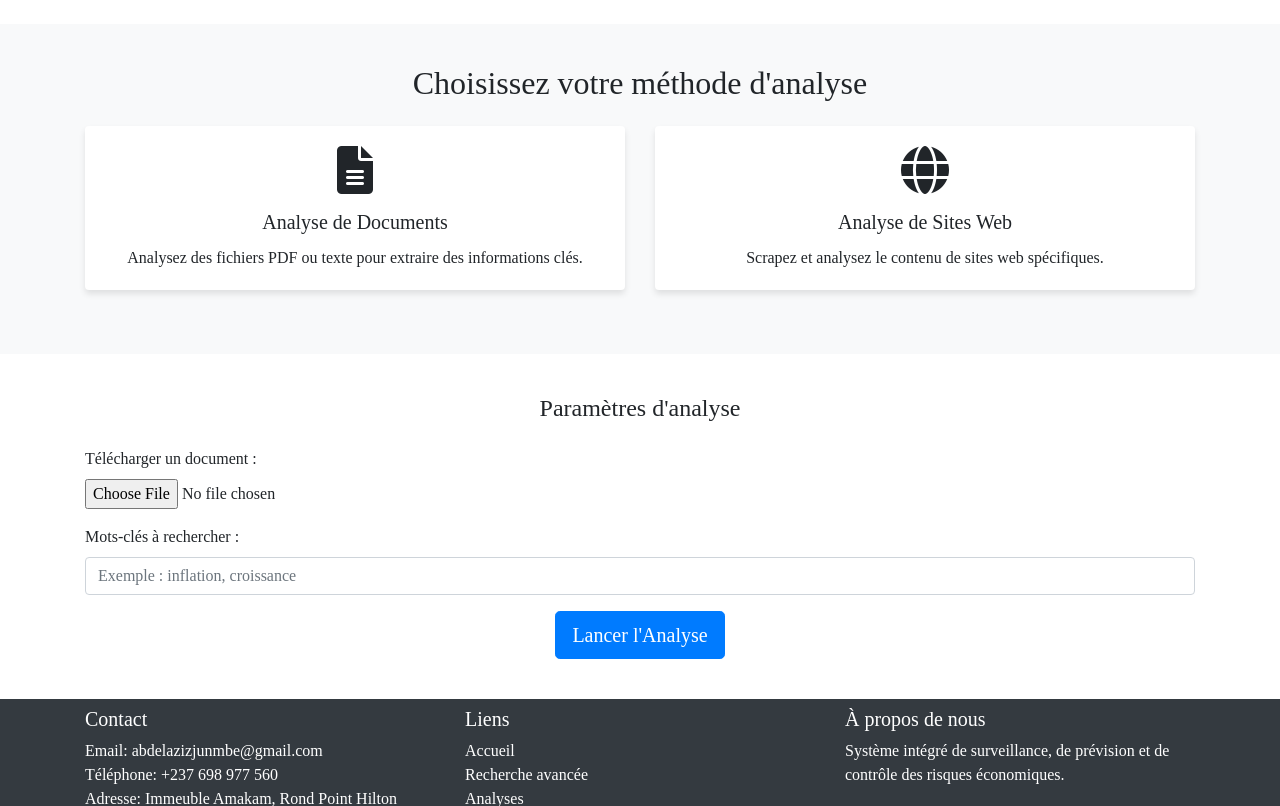
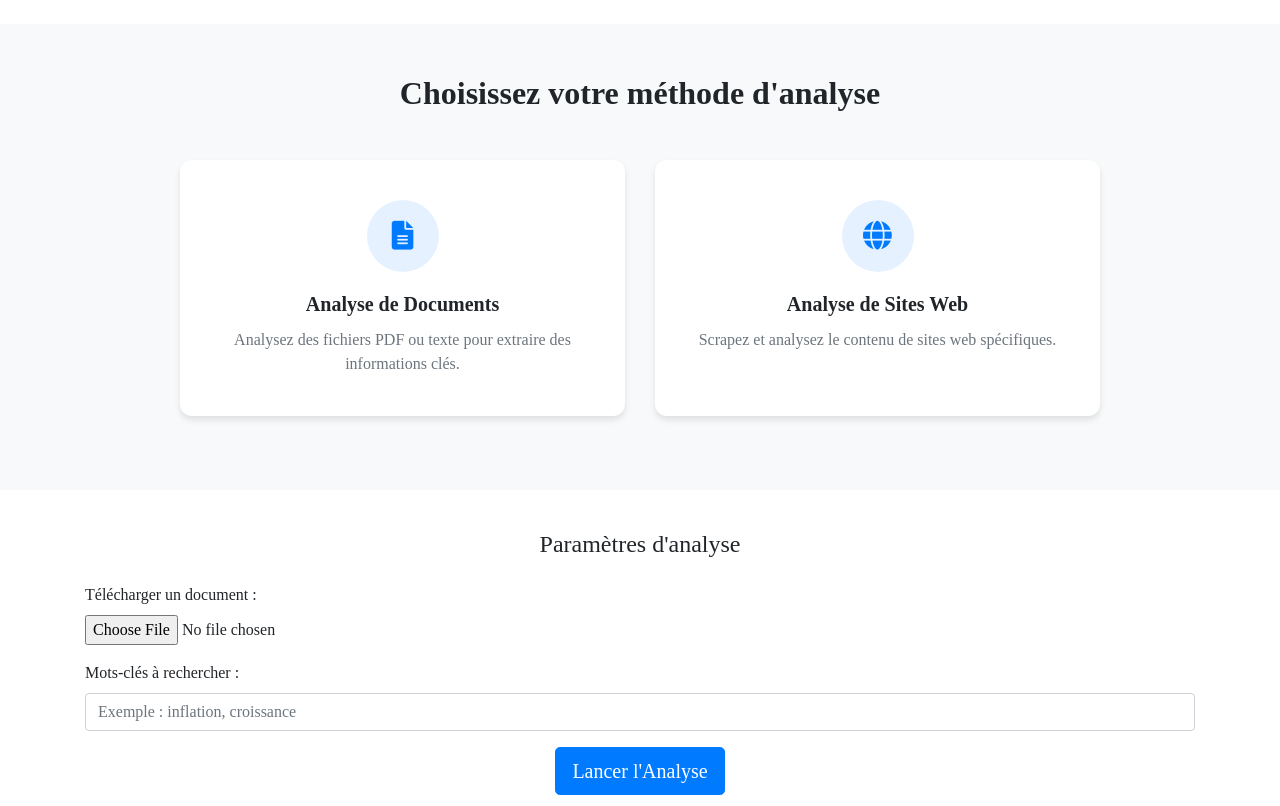
Before and after one commit to Lorel12/opesc_projet, a Flask app: page /previsions in a window 1280 px wide. Shown: the part 56-862 px from the top of the page. Run offline with Flask 3, Linux system fonts and the light colour scheme; the visitor is signed in with stand-in values (Sample User, id 1); some libraries are stand-ins or nearby versions.

Commit message:
previsions.html, stylePrevisions.css: corrige les cartes de choix d'analyse
Les icônes (fa-file-alt, fa-globe) n'avaient jamais la classe
.analysis-option-icon qui leur donne leur couleur bleue : elles
s'affichaient en noir plat, plates et sans hiérarchie visuelle par
rapport au reste du site. Ajoute un badge circulaire bleu clair
derrière chaque icône (même traitement que les feature-cards de
l'accueil), renforce le titre, adoucit le survol. Retire aussi la
règle de survol dupliquée dans un <style> inline qui entrait en
conflit avec celle de la feuille de style externe.

Co-Authored-By: Claude Sonnet 5 <noreply@anthropic.com>

```diff
--- a/static/css/stylePrevisions.css
+++ b/static/css/stylePrevisions.css
@@ -12,24 +12,55 @@ h2{
     text-align: center;
 }
 .analysis-options {
-    padding: 40px 0;
+    padding: 50px 0;
     background-color: #f8f9fa;
+}
+
+.analysis-options h2 {
+    font-weight: 700;
 }
 
 .analysis-option-card {
     border: none;
+    border-radius: 12px;
     box-shadow: 0 4px 6px rgba(0, 0, 0, 0.1);
-    transition: transform 0.2s;
+    transition: transform 0.2s, box-shadow 0.2s;
+    cursor: pointer;
 }
 
 .analysis-option-card:hover {
-    transform: translateY(-5px);
+    transform: translateY(-6px);
+    box-shadow: 0 10px 20px rgba(0, 0, 0, 0.12);
+}
+
+.analysis-option-card .card-body {
+    padding: 40px 30px;
+}
+
+.analysis-option-icon-wrapper {
+    width: 72px;
+    height: 72px;
+    border-radius: 50%;
+    background-color: rgba(0, 123, 255, 0.1);
+    display: flex;
+    align-items: center;
+    justify-content: center;
+    margin: 0 auto 20px;
 }
 
 .analysis-option-icon {
-    font-size: 2rem;
+    font-size: 1.8rem;
     color: #007bff;
-    margin-bottom: 20px;
+}
+
+.analysis-option-card .card-title {
+    font-weight: 700;
+    margin-bottom: 12px;
+}
+
+.analysis-option-card .card-text {
+    color: #6c757d;
+    margin-bottom: 0;
 }
 
 .analysis-form-section {
--- a/templates/previsions.html
+++ b/templates/previsions.html
@@ -8,10 +8,6 @@
   <link rel="stylesheet" href="{{ url_for('static', filename='css/stylePrevisions.css') }}">
   <link href="https://fonts.googleapis.com/css2?family=Roboto:wght@400;500;700&display=swap" rel="stylesheet">
   <link rel="stylesheet" href="https://cdnjs.cloudflare.com/ajax/libs/font-awesome/6.0.0/css/all.min.css">
-  <style>
-    .analysis-option-card { cursor: pointer; transition: transform 0.2s; }
-    .analysis-option-card:hover { transform: scale(1.05); }
-  </style>
 </head>
 <body>
   <header>
@@ -38,21 +34,25 @@
   <main class="mt-4">
     <section class="analysis-options">
       <div class="container">
-        <h2 class="text-center mb-4">Choisissez votre méthode d'analyse</h2>
-        <div class="row">
-          <div class="col-md-6 mb-4">
-            <div class="card analysis-option-card" onclick="showForm('document')">
+        <h2 class="text-center mb-5">Choisissez votre méthode d'analyse</h2>
+        <div class="row justify-content-center">
+          <div class="col-md-5 mb-4">
+            <div class="card analysis-option-card h-100" onclick="showForm('document')">
               <div class="card-body text-center">
-                <i class="fas fa-file-alt fa-3x mb-3"></i>
+                <div class="analysis-option-icon-wrapper">
+                  <i class="fas fa-file-alt analysis-option-icon"></i>
+                </div>
                 <h5 class="card-title">Analyse de Documents</h5>
                 <p class="card-text">Analysez des fichiers PDF ou texte pour extraire des informations clés.</p>
               </div>
             </div>
           </div>
-          <div class="col-md-6 mb-4">
-            <div class="card analysis-option-card" onclick="showForm('site')">
+          <div class="col-md-5 mb-4">
+            <div class="card analysis-option-card h-100" onclick="showForm('site')">
               <div class="card-body text-center">
-                <i class="fas fa-globe fa-3x mb-3"></i>
+                <div class="analysis-option-icon-wrapper">
+                  <i class="fas fa-globe analysis-option-icon"></i>
+                </div>
                 <h5 class="card-title">Analyse de Sites Web</h5>
                 <p class="card-text">Scrapez et analysez le contenu de sites web spécifiques.</p>
               </div>
```
